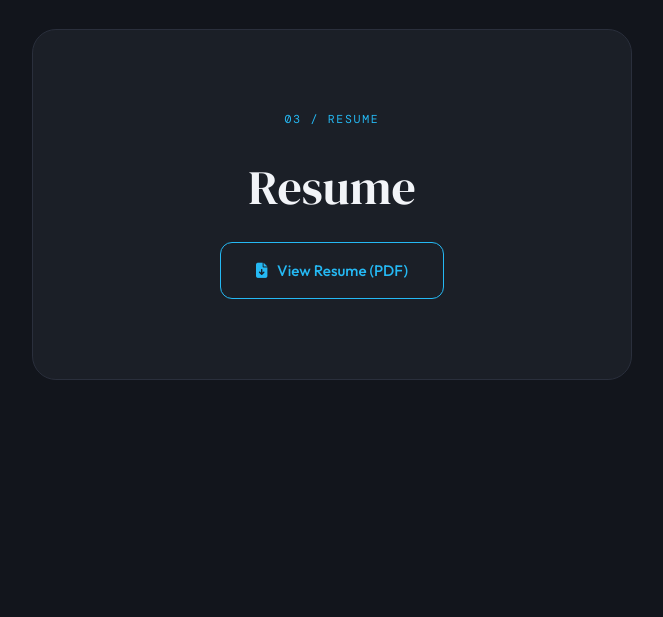
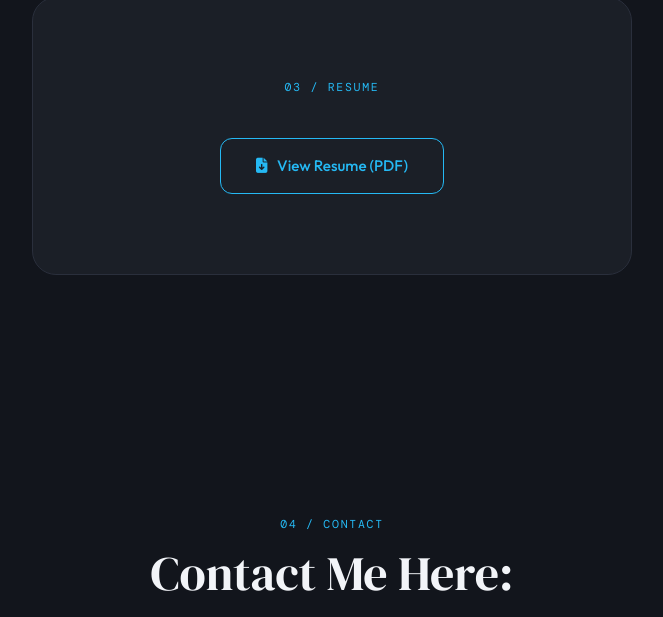
Before and after one commit to AndrewShao628/AndrewShao628.github.io, a plain HTML site: page index.html in a window 1280 px wide. Shown: the part 2044-2661 px from the top of the page, without its empty margins (308-971 px from the left). Drawn offline with nearby package versions, Linux system fonts and the light colour scheme; a web font is replaced by a local one.

Commit message:
Update index.html

```diff
--- a/index.html
+++ b/index.html
@@ -33,7 +33,7 @@
     <div class="about-container">
       <div class="about-text">
         <p class="eyebrow">Computer Science · University of Michigan</p>
-        <h1><br><em>Andrew Shao</em></h1>
+        <h1><em>Andrew Shao</em></h1>
         <p class="about-bio">
           I’m a Computer Science student at the University of Michigan with a passion for creating technology that’s both innovative and socially impactful. My experience spans full-stack web development, distributed systems, and machine learning, and I strive to build solutions that are elegant, efficient, and meaningful to users.
         </p>
@@ -117,7 +117,6 @@
   <section id="resume" class="section resume-section">
     <div class="resume-inner">
       <span class="section-label">03 / Resume</span>
-      <h2>Resume</h2>
       <a href="assets/resume.pdf" target="_blank" class="resume-button">
         <i class="fas fa-file-arrow-down"></i>
         View Resume (PDF)
```
